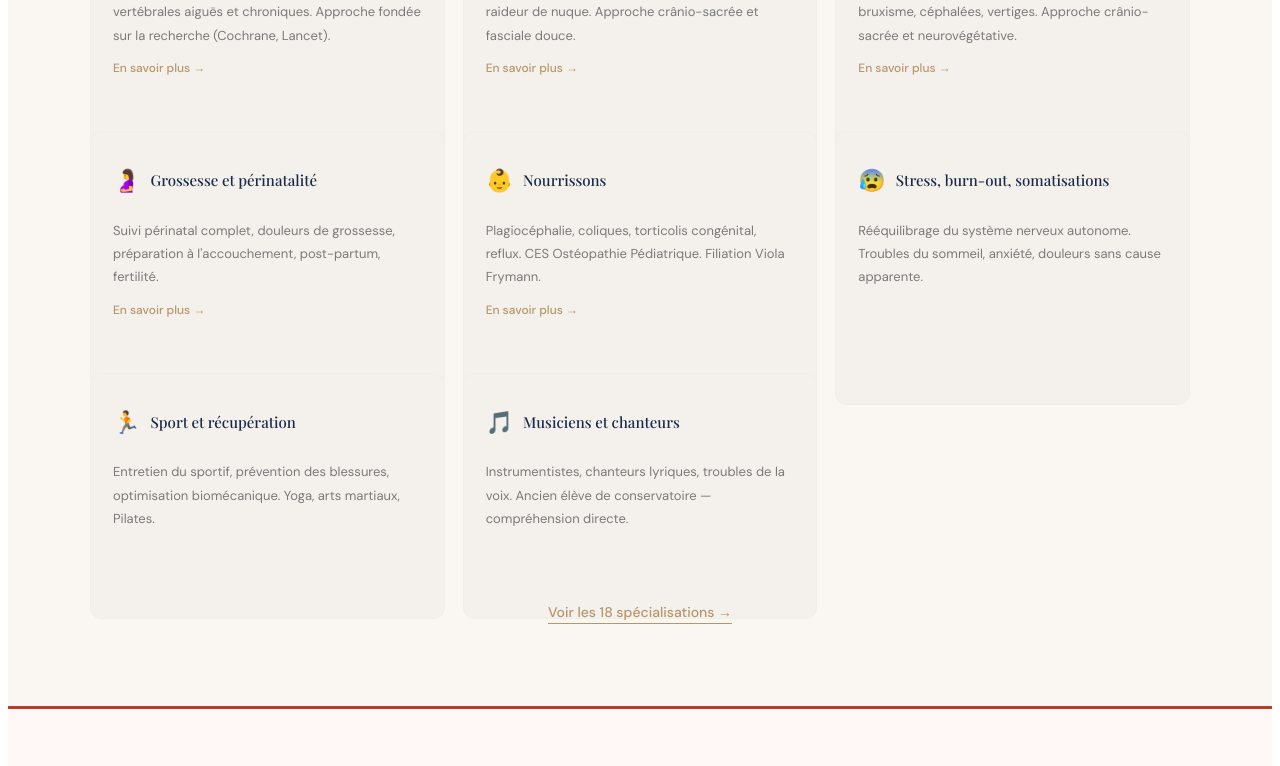
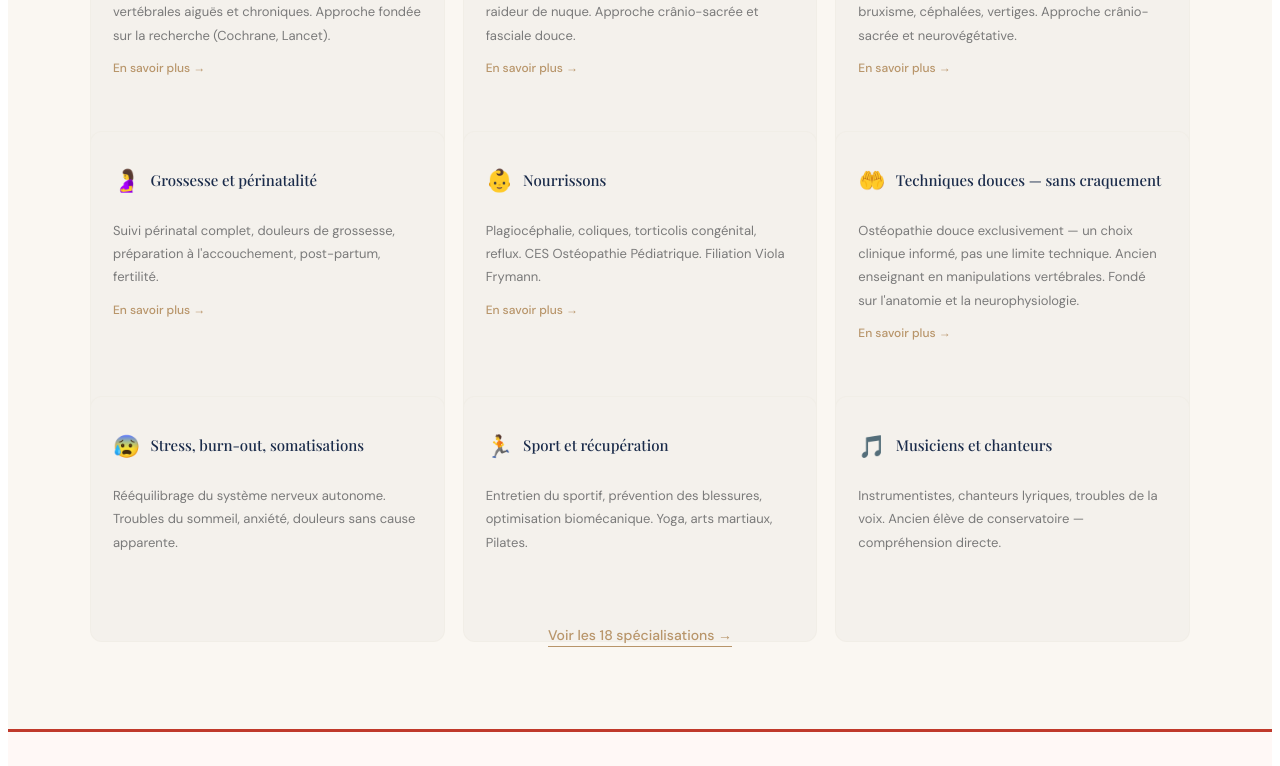
Before and after one commit to Nicolas1111M/site-osteopathe, a React (Vite) app: page /osteopathe-paris-7 in a window 1280 px wide. Shown: the part 1440-2206 px from the top of the page. Built offline with nearby package versions, Linux system fonts and the light colour scheme; a web font is replaced by a local one.

Commit message:
Add files via upload

```diff
--- a/src/OsteopatheParis7.jsx
+++ b/src/OsteopatheParis7.jsx
@@ -46,6 +46,7 @@ const motifs = [
   { icon:"🧠", t:"Bruxisme, migraines, ATM", d:"Troubles de l'articulation temporo-mandibulaire, bruxisme, céphalées, vertiges. Approche crânio-sacrée et neurovégétative.", link:"/bruxisme-atm-paris-7" },
   { icon:"🤰", t:"Grossesse et périnatalité", d:"Suivi périnatal complet, douleurs de grossesse, préparation à l'accouchement, post-partum, fertilité.", link:"/femme-enceinte-osteopathe-paris-7" },
   { icon:"👶", t:"Nourrissons", d:"Plagiocéphalie, coliques, torticolis congénital, reflux. CES Ostéopathie Pédiatrique. Filiation Viola Frymann.", link:"/nourrisson-plagiocephalie-paris-7" },
+  { icon:"🤲", t:"Techniques douces — sans craquement", d:"Ostéopathie douce exclusivement — un choix clinique informé, pas une limite technique. Ancien enseignant en manipulations vertébrales. Fondé sur l'anatomie et la neurophysiologie.", link:"/osteopathe-sans-craquement-paris-7" },
   { icon:"😰", t:"Stress, burn-out, somatisations", d:"Rééquilibrage du système nerveux autonome. Troubles du sommeil, anxiété, douleurs sans cause apparente." },
   { icon:"🏃", t:"Sport et récupération", d:"Entretien du sportif, prévention des blessures, optimisation biomécanique. Yoga, arts martiaux, Pilates." },
   { icon:"🎵", t:"Musiciens et chanteurs", d:"Instrumentistes, chanteurs lyriques, troubles de la voix. Ancien élève de conservatoire — compréhension directe." },
@@ -357,6 +358,7 @@ export default function OsteopatheParis7() {
               <Link to="/nourrisson-plagiocephalie-paris-7" style={{display:"block",color:"rgba(255,255,255,0.35)",fontSize:12,textDecoration:"none",marginBottom:5}}>Nourrissons</Link>
               <Link to="/femme-enceinte-osteopathe-paris-7" style={{display:"block",color:"rgba(255,255,255,0.35)",fontSize:12,textDecoration:"none",marginBottom:5}}>Grossesse</Link>
               <Link to="/bruxisme-atm-paris-7" style={{display:"block",color:"rgba(255,255,255,0.35)",fontSize:12,textDecoration:"none",marginBottom:5}}>Bruxisme et ATM</Link>
+              <Link to="/osteopathe-sans-craquement-paris-7" style={{display:"block",color:"rgba(255,255,255,0.35)",fontSize:12,textDecoration:"none",marginBottom:5}}>Techniques douces</Link>
             </div>
             <div>
               <p style={{fontSize:9,color:C.gold,letterSpacing:2,textTransform:"uppercase",marginBottom:10}}>Contact</p>
--- a/src/Site.jsx
+++ b/src/Site.jsx
@@ -665,6 +665,7 @@ export default function Site({ onBlog }){
               <Link to="/nourrisson-plagiocephalie-paris-7" style={{display:"block",color:"rgba(255,255,255,0.35)",fontSize:12,textDecoration:"none",marginBottom:5}}>Nourrissons</Link>
               <Link to="/femme-enceinte-osteopathe-paris-7" style={{display:"block",color:"rgba(255,255,255,0.35)",fontSize:12,textDecoration:"none",marginBottom:5}}>Grossesse</Link>
               <Link to="/bruxisme-atm-paris-7" style={{display:"block",color:"rgba(255,255,255,0.35)",fontSize:12,textDecoration:"none",marginBottom:5}}>Bruxisme et ATM</Link>
+              <Link to="/osteopathe-sans-craquement-paris-7" style={{display:"block",color:"rgba(255,255,255,0.35)",fontSize:12,textDecoration:"none",marginBottom:5}}>Techniques douces</Link>
             </div>
             <div>
               <p style={{fontSize:9,color:C.gold,letterSpacing:2,textTransform:"uppercase",marginBottom:10}}>Infos</p>
```
